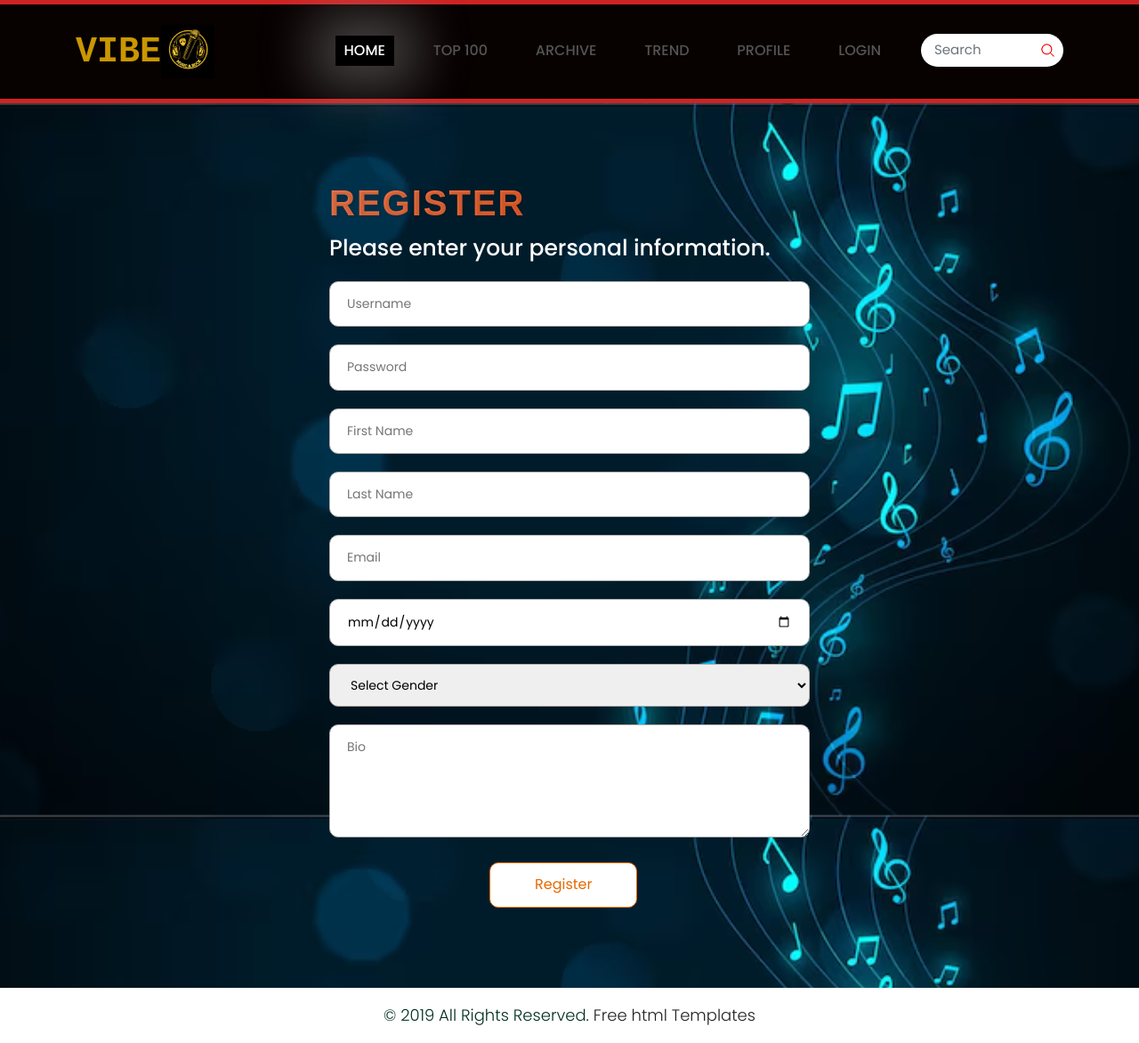
After one commit to Giulione11/Vibe, a PHP site: page /register.php in a window 1280 px wide. The commit adds this page. Shown: the whole page at 89% size. Run offline with PHP 8.4, Linux system fonts and the light colour scheme; some libraries are stand-ins or nearby versions.

Commit message:
modifiche e aggiunte per login e registrazione

```diff
--- a/php/css/style.css
+++ b/php/css/style.css
@@ -1725,19 +1725,20 @@
 }
 .send {
     font-size: 16px;
-     border: #fff solid 1px;
+    border: 1px solid #e66900;
     padding: 10px 50px;
     background-color: #fff;
-     align-items: center;
-     flex-wrap: wrap;
     border-radius: 10px;
-     color: #f70e0e;
+    color: #e66900;
+    transition: 0.3s ease;
 }
 .send:hover {
-     background-color: #f70e0e;
-     border: #f70e0e solid 1px;
-     color: #fff;
-}
+    background-color: #e66900;
+    color: #fff;
+    border: 1px solid #e66900;
+}
+
+
  .address figure {
      margin: 0px;
      margin-bottom: 25px;
--- /dev/null
+++ b/php/register.php
@@ -0,0 +1,192 @@
+<?php
+    session_start();
+?>
+<!DOCTYPE html>
+<html lang="en">
+<head>
+    <!-- basic -->
+    <meta charset="utf-8">
+    <meta http-equiv="X-UA-Compatible" content="IE=edge">
+    <!-- mobile metas -->
+    <meta name="viewport" content="width=device-width, initial-scale=1">
+    <meta name="viewport" content="initial-scale=1, maximum-scale=1">
+    <!-- site metas -->
+    <title>PROJECT</title>
+    <meta name="keywords" content="">
+    <meta name="description" content="">
+    <meta name="author" content="">
+    <!-- bootstrap css -->
+    <link rel="stylesheet" href="css/bootstrap.min.css">
+    <!-- style css -->
+    <link rel="stylesheet" href="css/style.css">
+    <!-- Responsive-->
+    <link rel="stylesheet" href="css/responsive.css">
+    <!-- fevicon -->
+    <link rel="icon" href="images/fevicon.png" type="image/gif" />
+    <!-- Scrollbar Custom CSS -->
+    <link rel="stylesheet" href="css/jquery.mCustomScrollbar.min.css">
+    <!-- Tweaks for older IEs-->
+    <link rel="stylesheet" href="https://netdna.bootstrapcdn.com/font-awesome/4.0.3/css/font-awesome.css">
+    <link rel="stylesheet" href="https://cdnjs.cloudflare.com/ajax/libs/fancybox/2.1.5/jquery.fancybox.min.css" media="screen">
+    <!--[if lt IE 9]>
+      <script src="https://oss.maxcdn.com/html5shiv/3.7.3/html5shiv.min.js"></script>
+      <script src="https://oss.maxcdn.com/respond/1.4.2/respond.min.js"></script><![endif]-->
+    <style>
+        div.nice-select.contactus {
+        display: none !important;
+    }
+    </style>
+</head>
+<!-- body -->
+
+<body class="main-layout" >
+
+    <!-- loader  -->
+    <div class="loader_bg">
+        <div class="loader"><img src="images/loading.gif" alt="#" /></div>
+    </div>
+    <!-- end loader -->
+    <!-- header -->
+    <header>
+        <!-- header inner -->
+        <div class="header">
+            <div class="container">
+                <div class="row">
+                    <div class="col-xl-2 col-lg-2 col-md-2 col-sm-2 col logo_section">
+                        <div class="full">
+                            <div class="center-desk">
+                                <div class="logo">
+                                    <a href="index.html" style="font-family:'Courier New', Courier, monospace; color: #C99700;">vibe<img src="images/logo2.jpg" alt="logo" style="width: 60px; " /></a>
+                                </div>
+                            </div>
+                        </div>
+                    </div>
+                    <div class="col-xl-8 col-lg-8 col-md-10 col-sm-10">
+                        <div class="menu-area" >
+                            <div class="limit-box">
+                                <nav class="main-menu">
+                                    <ul class="menu-area-main">
+                                        <li class="active"> <a href="index.php">Home</a> </li>
+                                        <li> <a href="about.html">TOP 100</a> </li>
+                                        <li> <a href="album.html"> Archive</a> </li>
+                                        <li> <a href="blog.html">Trend</a> </li>
+                                        <li> <a href="contact.html">Profile</a> </li>
+                                        <?php if (!empty($_SESSION['utente_loggato'])): ?>
+                                        <li><a href="logout.php">Logout</a></li>
+                                        <?php else: ?>
+                                        <li><a href="login.php">Login</a></li>
+                                        <?php endif; ?>
+                                    </ul>
+                                </nav>
+                            </div>
+                        </div>
+                    </div>
+                    <div class="col-xl-2 col-lg-2 col-md-2 col-sm-2">
+                        <form class="search">
+                            <input class="form-control" type="text" placeholder="Search">
+                            <button><img src="images/search_icon.png"></button>
+                        </form>
+                    </div>
+                </div>
+            </div>
+            <!-- end header inner -->
+    </header>
+    <!-- end header -->
+
+    <div class="footer" style="background: url('images/home_background.jpg') no-repeat center center fixed; background-size: cover;">
+            <div class="container">
+                <div class="row">
+                    <div class="col-lg-3 col-md-6 col-sm-12 width">
+                        <div class="address">
+
+                        </div>
+                    </div>
+                    <div class="col-lg-6 col-md-6 col-sm-12 width">
+                        <div class="address">
+                            <h1 style="font-family: Arial, sans-serif;font-size: 40px;font-weight: bold;text-transform: uppercase;letter-spacing: 2px;text-shadow: 1px 1px 3px rgba(0, 0, 0, 0.2);background: linear-gradient(135deg, #ff7f50, #ff4500);-webkit-background-clip: text;color: transparent;margin: 0;">REGISTER </h1>
+                            <h3>Please enter your personal information.</h3>
+                            <form>
+                                <div class="row">
+                                    <div class="col-sm-12">
+                                        <input class="contactus" placeholder="Username" type="text" name="Userame">
+                                    </div>
+                                    <div class="col-sm-12">
+                                        <input class="contactus" placeholder="Password" type="text" name="Password">
+                                    </div>
+                                    <div class="col-sm-12">
+                                        <input class="contactus" placeholder="First Name" type="text" name="first_name">
+                                    </div>
+                                    <div class="col-sm-12">
+                                        <input class="contactus" placeholder="Last Name" type="text" name="last_name">
+                                    </div>
+                                    <div class="col-sm-12">
+                                        <input class="contactus" placeholder="Email" type="email" name="email">
+                                    </div>
+                                    <div class="col-sm-12">
+                                        <input class="contactus" placeholder="Date of Birth" type="date" name="dob">
+                                    </div>
+                                    <div class="col-sm-12">
+                                        <select class="contactus" name="gender">
+                                            <option value="" disabled selected>Select Gender</option>
+                                            <option value="male">Male</option>
+                                            <option value="female">Female</option>
+                                            <option value="other">Other</option>
+                                        </select>
+                                    </div>
+                                    <div class="col-sm-12">
+                                        <textarea class="contactus" placeholder="Bio" name="bio" rows="4"></textarea>
+                                    </div>
+
+                                    <div class="col-sm-12" style="margin-left: 180px">
+                                        <button class="send">Register</button>
+                                    </div>
+                                </div>
+                            </form>
+                        </div>
+                    </div>
+                    <div class="col-xl-3 col-lg-3 col-md-6 col-sm-12 width">
+                        <div class="address">
+
+
+                        </div>
+                    </div>
+                </div>
+            </div>
+            <div class="copyright">
+                <p>© 2019 All Rights Reserved. <a href="https://html.design/">Free html Templates</a></p>
+            </div>
+        </div>
+    <!--  footer -->
+    <footr id="footer_with_contact">
+
+    </footr>
+    <!-- end footer -->
+    <!-- Javascript files-->
+    <script src="js/jquery.min.js"></script>
+    <script src="js/popper.min.js"></script>
+    <script src="js/bootstrap.bundle.min.js"></script>
+    <script src="js/jquery-3.0.0.min.js"></script>
+    <script src="js/plugin.js"></script>
+    <!-- sidebar -->
+    <script src="js/jquery.mCustomScrollbar.concat.min.js"></script>
+    <script src="js/custom.js"></script>
+    <script src="https:cdnjs.cloudflare.com/ajax/libs/fancybox/2.1.5/jquery.fancybox.min.js"></script>
+    <script>
+        $(document).ready(function() {
+            $(".fancybox").fancybox({
+                openEffect: "none",
+                closeEffect: "none"
+            });
+
+            $(".zoom").hover(function() {
+
+                $(this).addClass('transition');
+            }, function() {
+
+                $(this).removeClass('transition');
+            });
+        });
+    </script>
+</body>
+
+</html>
```
Also changed, not shown: php/index.php (renamed from php/index.html, +9 -2 lines), php/login.php (added, +167 -0 lines), php/images/home_background.jpg (added). Lines whose indentation alone changed are shown as unchanged.
